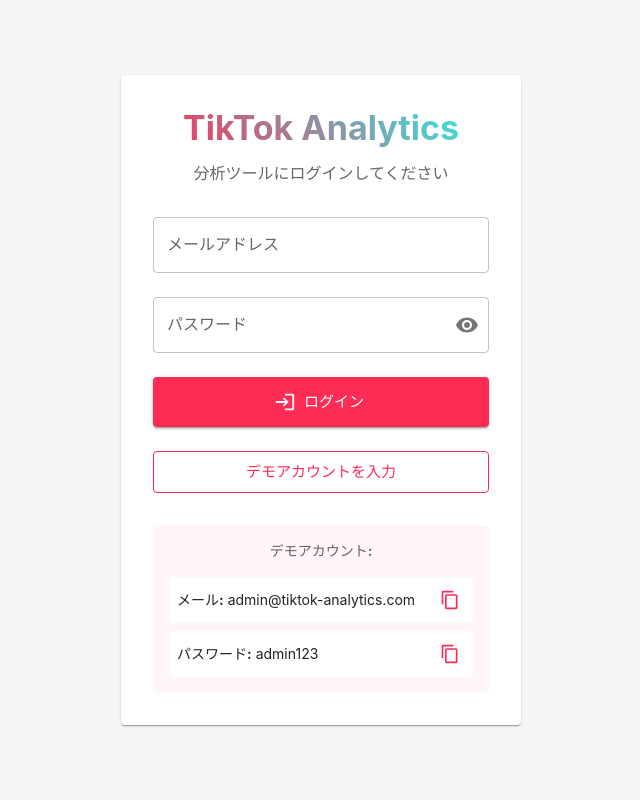
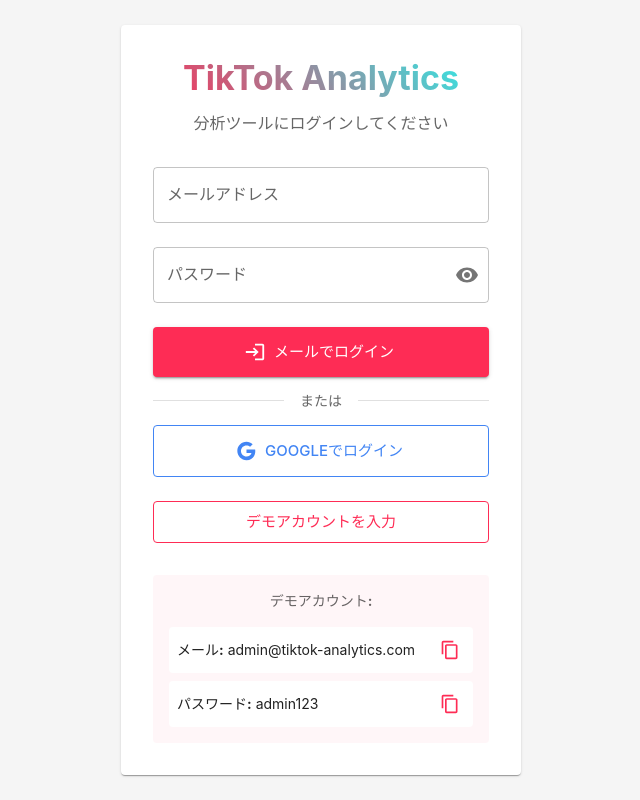
Before and after one commit to rasen0310/TikTok-analytics-tool, a React (Vite) app: page /login in a window 1280 px wide. Shown: the whole page, without its empty margins (319-959 px from the left). Built offline with nearby package versions, Linux system fonts and the light colour scheme; no server answers.

Commit message:
Implement Google OAuth authentication with Supabase integration

```diff
--- a/src/contexts/AuthContext.tsx
+++ b/src/contexts/AuthContext.tsx
@@ -1,4 +1,5 @@
 import React, { createContext, useContext, useState, useEffect } from 'react';
+import { supabase } from '../lib/supabase';
 
 interface User {
   id: string;
@@ -11,6 +12,7 @@
   isAuthenticated: boolean;
   loading: boolean;
   login: (email: string, password: string) => Promise<void>;
+  loginWithGoogle: () => Promise<void>;
   logout: () => void;
   changePassword: (currentPassword: string, newPassword: string) => Promise<void>;
   updateProfile: (name: string, email: string) => Promise<void>;
@@ -39,30 +41,66 @@
   const [loading, setLoading] = useState(true);
 
   useEffect(() => {
-    // ローカルストレージから認証状態を復元
+    // Supabaseのセッションをチェック
+    const checkSession = async () => {
+      try {
+        const { data: { session } } = await supabase.auth.getSession();
+        if (session?.user) {
+          setUser({
+            id: session.user.id,
+            email: session.user.email || '',
+            name: session.user.user_metadata?.full_name || session.user.email?.split('@')[0] || 'ユーザー'
+          });
+        } else {
+          // ローカルストレージから認証状態を復元（後方互換性のため）
           const savedUser = localStorage.getItem('tiktok-analytics-user');
           if (savedUser) {
             setUser(JSON.parse(savedUser));
           }
+        }
+      } catch (error) {
+        console.error('Session check error:', error);
+      } finally {
+        setLoading(false);
+      }
+    };
 
-    // デフォルトユーザーをローカルストレージに保存（初回起動時）
-    const savedCredentials = localStorage.getItem('tiktok-analytics-credentials');
-    if (!savedCredentials) {
-      localStorage.setItem('tiktok-analytics-credentials', JSON.stringify(DEFAULT_USER));
+    checkSession();
+
+    // Auth状態の変更を監視
+    const { data: { subscription } } = supabase.auth.onAuthStateChange(async (_event, session) => {
+      if (session?.user) {
+        setUser({
+          id: session.user.id,
+          email: session.user.email || '',
+          name: session.user.user_metadata?.full_name || session.user.email?.split('@')[0] || 'ユーザー'
+        });
+      } else {
+        setUser(null);
       }
+      setLoading(false);
+    });
 
-    setLoading(false);
+    return () => {
+      subscription.unsubscribe();
+    };
   }, []);
 
   const login = async (email: string, password: string) => {
     setLoading(true);
 
     try {
-      // ローカルストレージから保存された認証情報を取得
+      // Supabaseで認証を試みる
+      const { data, error } = await supabase.auth.signInWithPassword({
+        email,
+        password
+      });
+
+      if (error) {
+        // Supabaseでエラーが発生した場合、ローカル認証にフォールバック
         const savedCredentials = localStorage.getItem('tiktok-analytics-credentials');
         const credentials = savedCredentials ? JSON.parse(savedCredentials) : DEFAULT_USER;
 
-      // 認証チェック
         if (email === credentials.email && password === credentials.password) {
           const userData = {
             id: credentials.id,
@@ -75,6 +113,14 @@
         } else {
           throw new Error('メールアドレスまたはパスワードが正しくありません');
         }
+      } else if (data.user) {
+        // Supabaseでログイン成功
+        setUser({
+          id: data.user.id,
+          email: data.user.email || '',
+          name: data.user.user_metadata?.full_name || data.user.email?.split('@')[0] || 'ユーザー'
+        });
+      }
     } catch (error) {
       throw error;
     } finally {
@@ -82,9 +128,42 @@
     }
   };
 
-  const logout = () => {
+  const loginWithGoogle = async () => {
+    setLoading(true);
+
+    try {
+      const { error } = await supabase.auth.signInWithOAuth({
+        provider: 'google',
+        options: {
+          redirectTo: `${window.location.origin}/`,
+          queryParams: {
+            access_type: 'offline',
+            prompt: 'consent',
+          },
+        },
+      });
+
+      if (error) {
+        throw new Error('Googleログインに失敗しました');
+      }
+    } catch (error) {
+      setLoading(false);
+      throw error;
+    }
+  };
+
+  const logout = async () => {
+    try {
+      const { error } = await supabase.auth.signOut();
+      if (error) {
+        console.error('Logout error:', error);
+      }
+    } catch (error) {
+      console.error('Logout error:', error);
+    } finally {
       setUser(null);
       localStorage.removeItem('tiktok-analytics-user');
+    }
   };
 
   const changePassword = async (currentPassword: string, newPassword: string) => {
@@ -140,6 +219,7 @@
     isAuthenticated: !!user,
     loading,
     login,
+    loginWithGoogle,
     logout,
     changePassword,
     updateProfile
--- a/src/pages/Login.tsx
+++ b/src/pages/Login.tsx
@@ -16,6 +16,7 @@
   VisibilityOff,
   Login as LoginIcon,
   ContentCopy,
+  Google as GoogleIcon,
 } from '@mui/icons-material';
 import { useAuth } from '../contexts/AuthContext';
 import { useNavigate } from 'react-router-dom';
@@ -27,7 +28,7 @@
   const [error, setError] = useState('');
   const [loading, setLoading] = useState(false);
   const [copySuccess, setCopySuccess] = useState('');
-  const { login } = useAuth();
+  const { login, loginWithGoogle } = useAuth();
   const navigate = useNavigate();
 
   const handleSubmit = async (e: React.FormEvent) => {
@@ -71,6 +72,19 @@
       setTimeout(() => setCopySuccess(''), 2000);
     } catch (err) {
       console.error('コピーに失敗しました:', err);
+    }
+  };
+
+  const handleGoogleLogin = async () => {
+    setLoading(true);
+    setError('');
+
+    try {
+      await loginWithGoogle();
+      // Google OAuthはリダイレクトが発生するため、ここではnavigateしない
+    } catch (error) {
+      setError(error instanceof Error ? error.message : 'Googleログインに失敗しました');
+      setLoading(false);
     }
   };
 
@@ -161,7 +175,37 @@
                   py: 1.5,
                 }}
               >
-                {loading ? 'ログイン中...' : 'ログイン'}
+                {loading ? 'ログイン中...' : 'メールでログイン'}
+              </Button>
+
+              <Box sx={{ position: 'relative', my: 2 }}>
+                <Box sx={{ position: 'absolute', inset: 0, display: 'flex', alignItems: 'center' }}>
+                  <Box sx={{ flex: 1, height: '1px', bgcolor: 'divider' }} />
+                  <Typography variant="body2" color="textSecondary" sx={{ px: 2 }}>
+                    または
+                  </Typography>
+                  <Box sx={{ flex: 1, height: '1px', bgcolor: 'divider' }} />
+                </Box>
+              </Box>
+
+              <Button
+                fullWidth
+                variant="outlined"
+                size="large"
+                onClick={handleGoogleLogin}
+                disabled={loading}
+                startIcon={<GoogleIcon />}
+                sx={{
+                  borderColor: '#4285F4',
+                  color: '#4285F4',
+                  '&:hover': {
+                    borderColor: '#357ae8',
+                    backgroundColor: 'rgba(66, 133, 244, 0.04)',
+                  },
+                  py: 1.5,
+                }}
+              >
+                Googleでログイン
               </Button>
 
               <Button
```
Also changed, not shown: 1 other file (tests, documents, lock files or other folders). Lines whose indentation alone changed are shown as unchanged.
